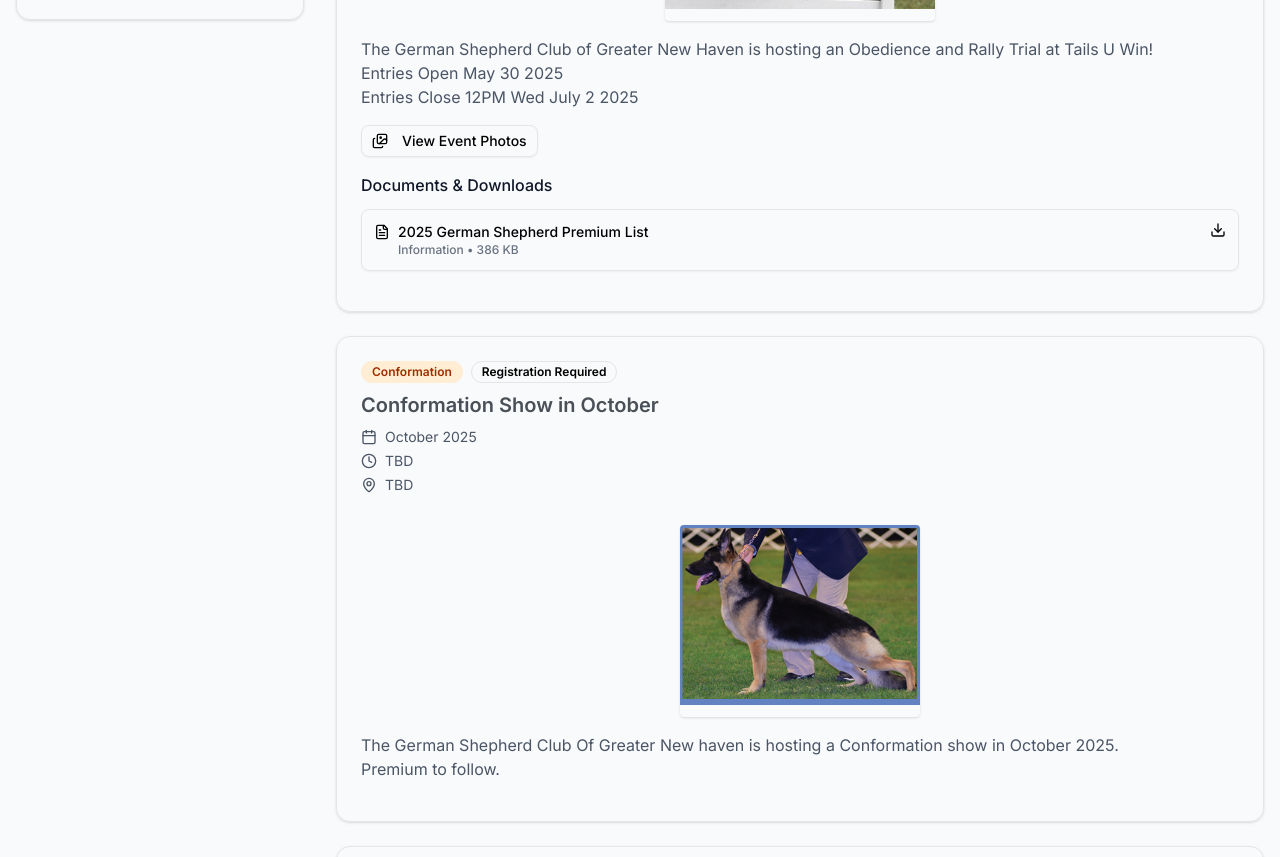
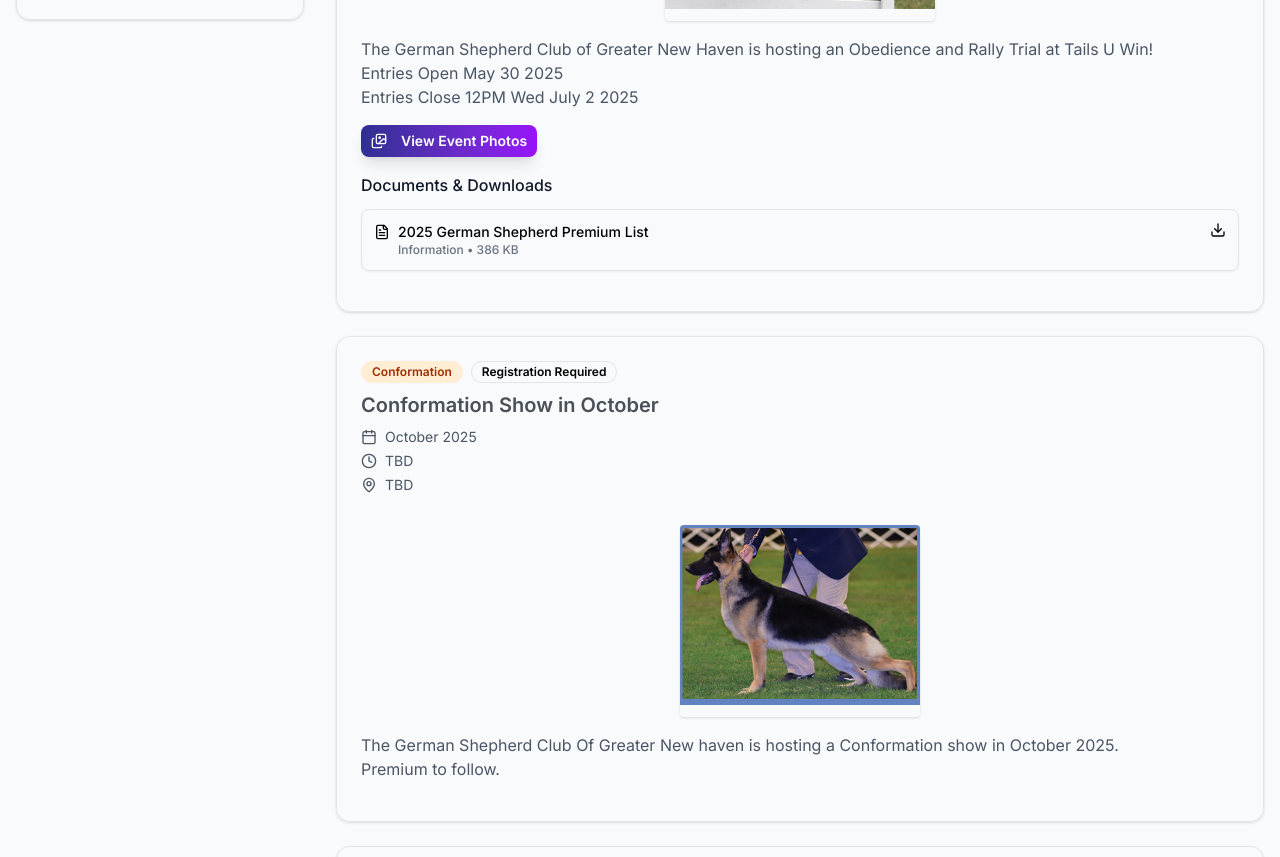
Before and after one commit to rickylandino/gsdcgnh, a Next.js app: page /events in a window 1280 px wide. Shown: the part 840-1697 px from the top of the page. Built offline with nearby package versions, Linux system fonts and the light colour scheme.

Commit message:
resolve build error and make photo button POP

```diff
--- a/app/events/page.tsx
+++ b/app/events/page.tsx
@@ -271,10 +271,13 @@ export default function EventsPage() {
                 {event.galleryId && (
                     <div className="mb-4">
                         <Link href={`/gallery?event=${event.galleryId}`}>
-                            <Button variant="outline" size="sm" className="w-full sm:w-auto">
-                                <Images className="h-4 w-4 mr-2" />
-                                View Event Photos
-                            </Button>
+                            <Button
+    size="sm"
+    className="w-full sm:w-auto bg-gradient-to-r from-blue-600 to-purple-600 hover:from-blue-700 hover:to-purple-700 text-white border-0 shadow-lg hover:shadow-xl transition-all duration-300 transform hover:scale-105 font-semibold"
+>
+    <Images className="h-4 w-4 mr-2" />
+    View Event Photos
+</Button>
                         </Link>
                     </div>
                 )}
--- a/app/gallery/page.tsx
+++ b/app/gallery/page.tsx
@@ -1,6 +1,6 @@
 "use client"
 
-import { useState, useEffect, useMemo } from "react"
+import { useState, useEffect, useMemo, Suspense } from "react"
 import { useSearchParams } from "next/navigation"
 import { Button } from "@/components/ui/button"
 import { X, ChevronLeft, ChevronRight, Calendar, ArrowLeft, ExternalLink } from "lucide-react"
@@ -8,7 +8,7 @@ import Image from "next/image"
 import Link from "next/link"
 import { allPhotos, photographerLinks, type GalleryPhoto } from './photo-manifest'
 
-export default function GalleryPage() {
+function GalleryContent() {
   const searchParams = useSearchParams()
   const eventFilter = searchParams.get('event')
   const categoryFilter = searchParams.get('category')
@@ -196,13 +196,13 @@ export default function GalleryPage() {
                       </div>
 
                       {/* Photo info overlay */}
-                      {photo.eventTitle && (
+                      {/* {photo.eventTitle && (
                         <div className="absolute bottom-0 left-0 right-0 bg-gradient-to-t from-black/80 via-black/40 to-transparent opacity-0 group-hover:opacity-100 transition-opacity duration-300">
                           <div className="p-3">
                             <p className="text-white text-xs font-medium">{photo.eventTitle}</p>
                           </div>
                         </div>
-                      )}
+                      )} */}
                     </div>
                   </div>
                 ))}
@@ -313,11 +313,11 @@ export default function GalleryPage() {
               </div>
 
               {/* Photo info overlay */}
-              {selectedPhoto.eventTitle && (
+              {/* {selectedPhoto.eventTitle && (
                 <div className="absolute bottom-0 left-0 right-0 bg-gradient-to-t from-black/80 to-transparent text-white p-6">
                   <p className="text-sm text-gray-300">{selectedPhoto.eventTitle}</p>
                 </div>
-              )}
+              )} */}
             </div>
 
             {/* Photo counter */}
@@ -332,3 +332,28 @@ export default function GalleryPage() {
     </div>
   )
 }
+
+// Loading component
+function GalleryLoading() {
+  return (
+    <div className="min-h-screen bg-gray-50">
+      <section className="text-white py-16 relative">
+        <div className="absolute inset-0 chrome-gradient opacity-80" />
+        <div className="container mx-auto px-4 max-w-6xl relative z-10">
+          <div className="text-center">
+            <h1 className="text-4xl md:text-5xl font-bold mb-6">Photo Gallery</h1>
+            <p className="text-xl text-chrome-200">Loading...</p>
+          </div>
+        </div>
+      </section>
+    </div>
+  )
+}
+
+export default function GalleryPage() {
+  return (
+    <Suspense fallback={<GalleryLoading />}>
+      <GalleryContent />
+    </Suspense>
+  )
+}
```
